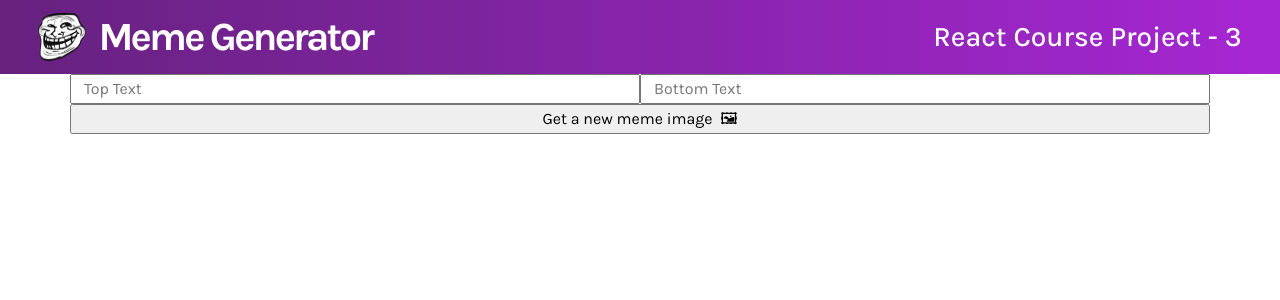
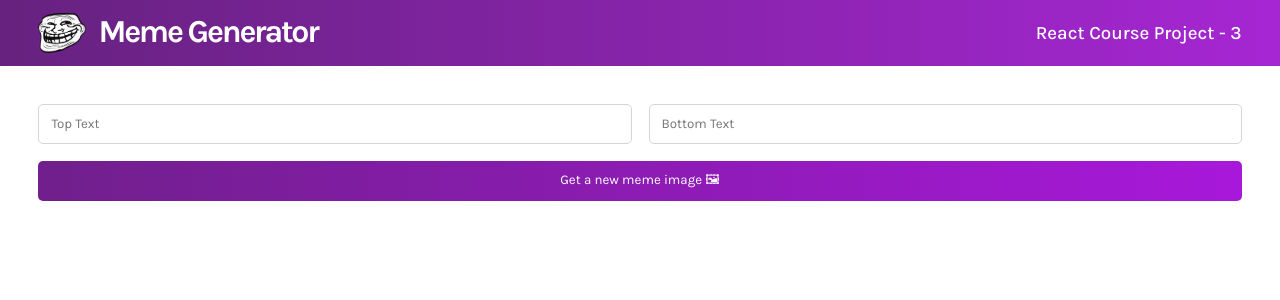
Before and after one commit to arjunjins/meme-generator, a React (Vite) app: page / in a window 1280 px wide. Shown: the top 300 px of the page. Built offline with nearby package versions, Linux system fonts and the light colour scheme.

Commit message:
meme comp styling

```diff
--- a/index.html
+++ b/index.html
@@ -4,12 +4,6 @@
     <meta charset="UTF-8" />
     <link rel="icon" type="image/svg+xml" href="/Troll Face.png" />
     <meta name="viewport" content="width=device-width, initial-scale=1.0" />
-    <link
-      rel="stylesheet"
-      href="https://cdn.jsdelivr.net/npm/bootstrap@5.2.3/dist/css/bootstrap.min.css"
-      integrity="sha384-rbsA2VBKQhggwzxH7pPCaAqO46MgnOM80zW1RWuH61DGLwZJEdK2Kadq2F9CUG65"
-      crossorigin="anonymous"
-    />
     <link rel="preconnect" href="https://fonts.googleapis.com" />
     <link rel="preconnect" href="https://fonts.gstatic.com" crossorigin />
     <link
--- a/src/components/Meme/Meme.css
+++ b/src/components/Meme/Meme.css
@@ -0,0 +1,26 @@
+.form {
+  display: grid;
+  grid-template: 40px 40px / 1fr 1fr;
+  gap: 17px;
+}
+
+.buttn {
+  grid-column: 1 / -1;
+  font-family: "Karla", sans-serif;
+  border-radius: 5px;
+  background: linear-gradient(90.41deg, #711f8d 1.14%, #a818da 100%);
+  color: white;
+  border: none;
+  cursor: pointer;
+}
+
+main {
+  padding: 3%;
+}
+
+.inp {
+  font-family: "Karla", sans-serif;
+  border-radius: 5px;
+  border: 1px solid #d5d4d8;
+  text-indent: 10px;
+}
--- a/src/components/Meme/Meme.jsx
+++ b/src/components/Meme/Meme.jsx
@@ -2,21 +2,17 @@
 import "./Meme.css";
 const Meme = () => {
   return (
-    <div className="meme container text-center">
-      <form>
-        <div className="row">
-          <input type="text" placeholder="Top Text" className="col-6" />
-          <input type="text" placeholder="Bottom Text" className="col-6" />
+    <main className="meme">
+      <div>
+        <div className="form">
+          <input type="text" placeholder="Top Text" className="inp" />
+          <input type="text" placeholder="Bottom Text" className="inp" />
+          <button type="submit" className="buttn">
+            Get a new meme image 🖼
+          </button>
         </div>
-        <div className="row">
-          <input
-            type="button"
-            value="Get a new meme image  🖼"
-            className="submit"
-          />
-        </div>
-      </form>
-    </div>
+      </div>
+    </main>
   );
 };
 
```
